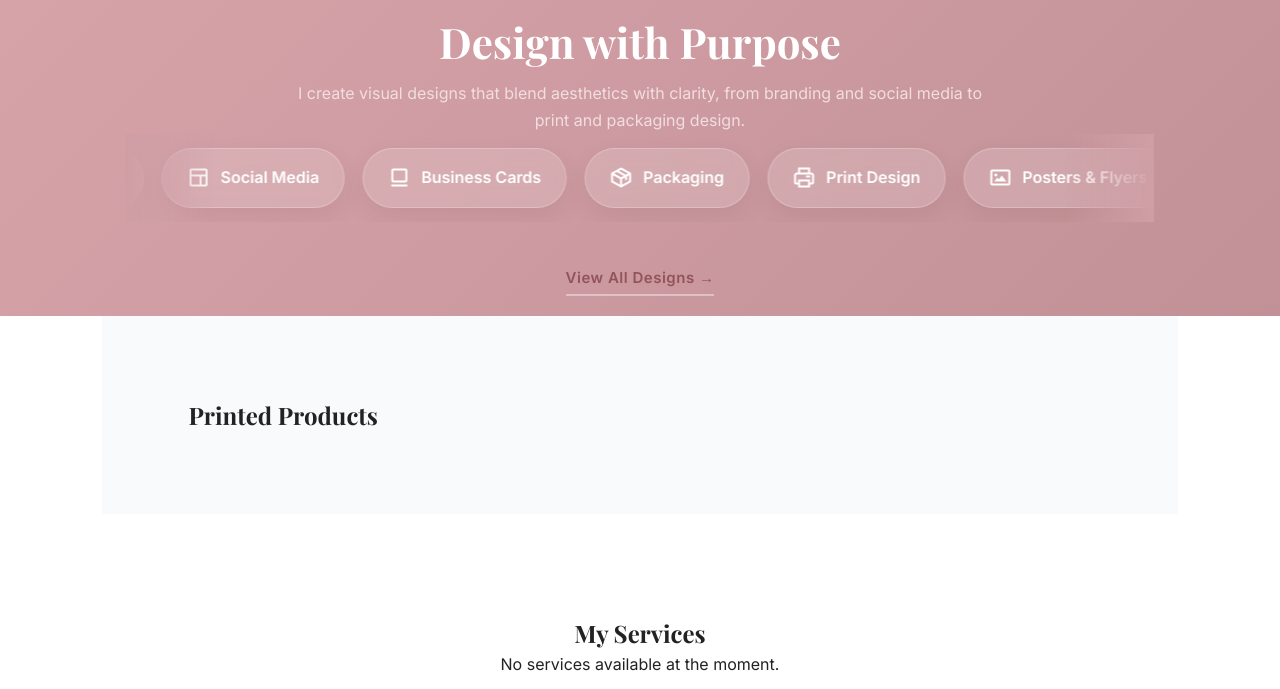
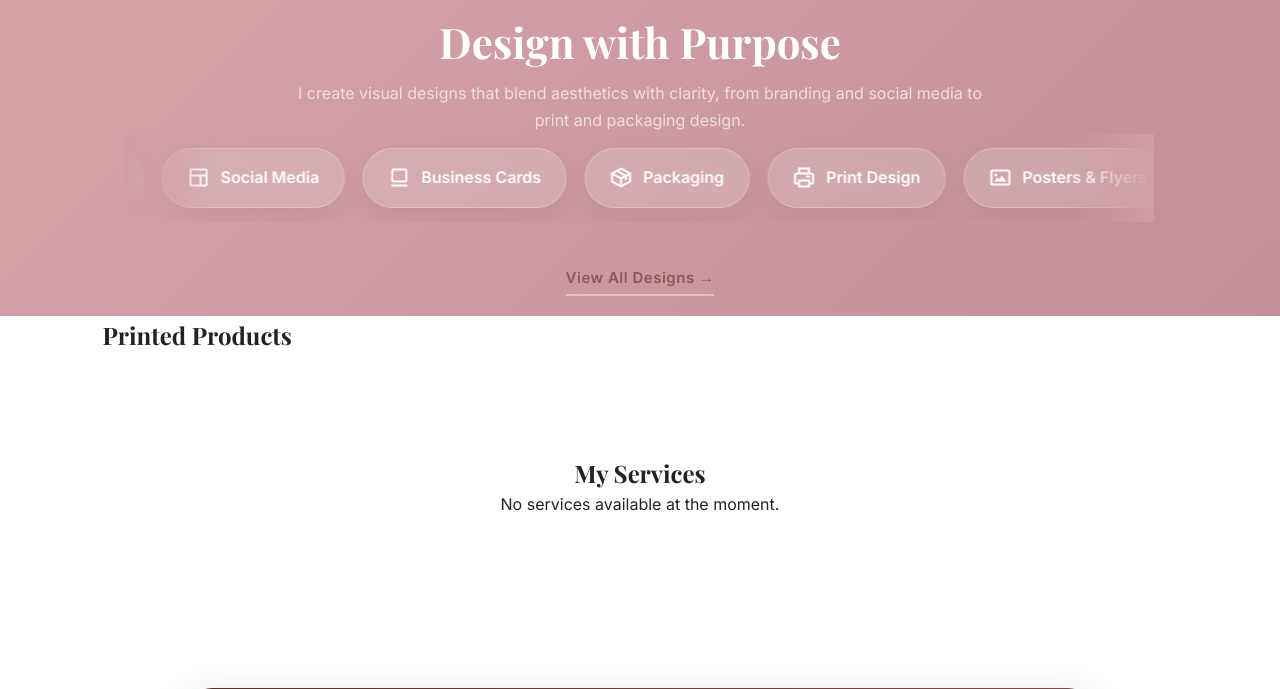
Before and after one commit to omaimasoft/my-portfolio, a Django app: page / in a window 1280 px wide. Shown: the part 949-1638 px from the top of the page. Run offline with Django 5.2, Linux system fonts and the light colour scheme; data that the repository does not hold is empty.

Commit message:
Update project

```diff
--- a/projects/static/css/home.css
+++ b/projects/static/css/home.css
@@ -1814,10 +1814,7 @@ avi
 }
 /* ===== HOME PRODUCTS ===== */
 
-.home-products {
-    padding: 80px 8%;
-    background: #f9fafc;
-}
+
 
 .section-title {
     text-align: center;
```
